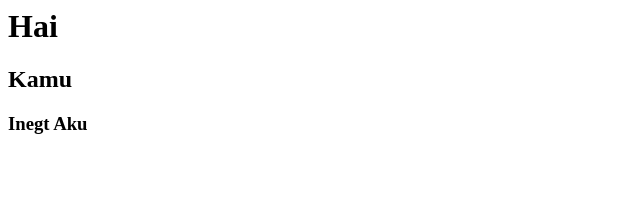
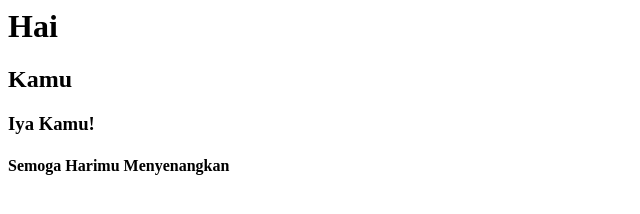
Before and after one commit to hafidzatussho/PraktikumPKII, a plain HTML site: page index.html in a window 1280 px wide. Shown: the whole page, without its empty margins (0-640 px from the left). Drawn offline with Linux system fonts and the light colour scheme.

Commit message:
Update index.html

```diff
--- a/index.html
+++ b/index.html
@@ -1,3 +1,4 @@
 <h1>Hai</h1>
 <h2>Kamu</h2>
-<h3>Inegt Aku</h3>
+<h3>Iya Kamu!</h3>
+<h4>Semoga Harimu Menyenangkan</h4>
```
